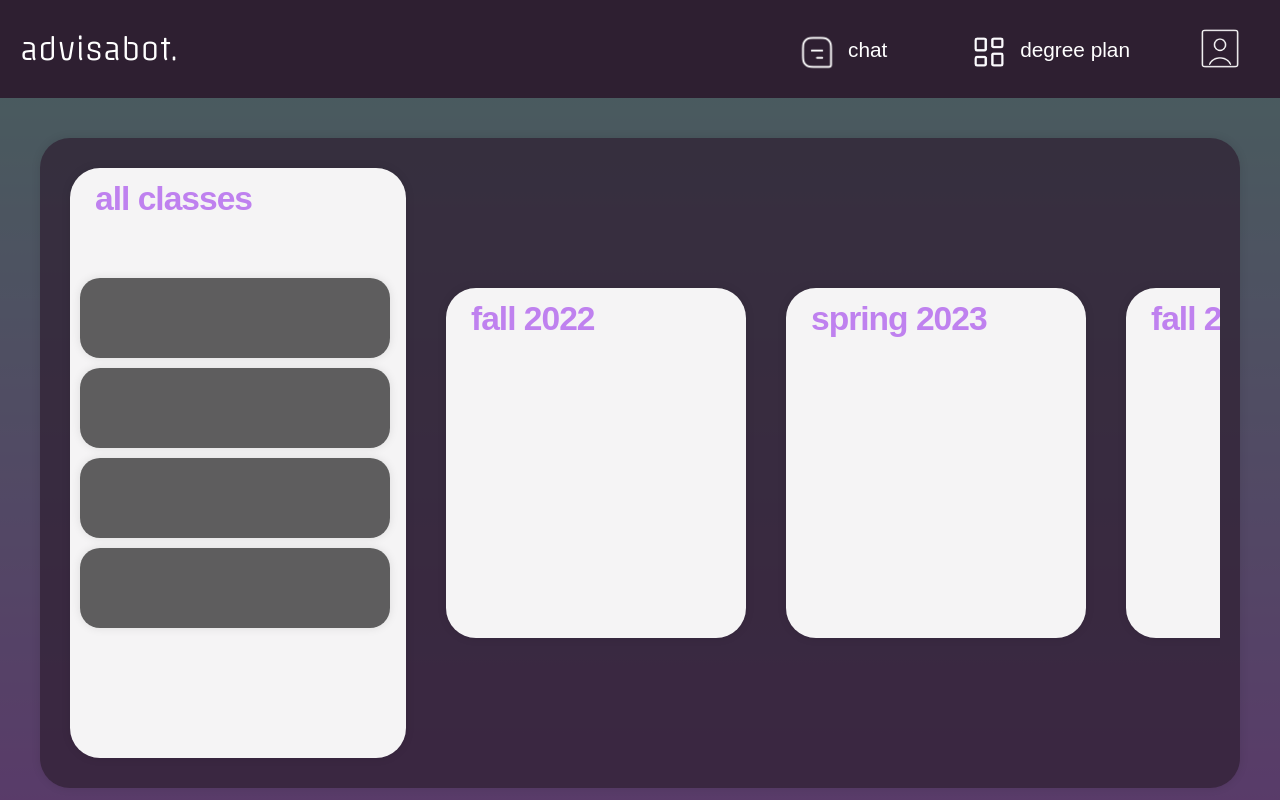
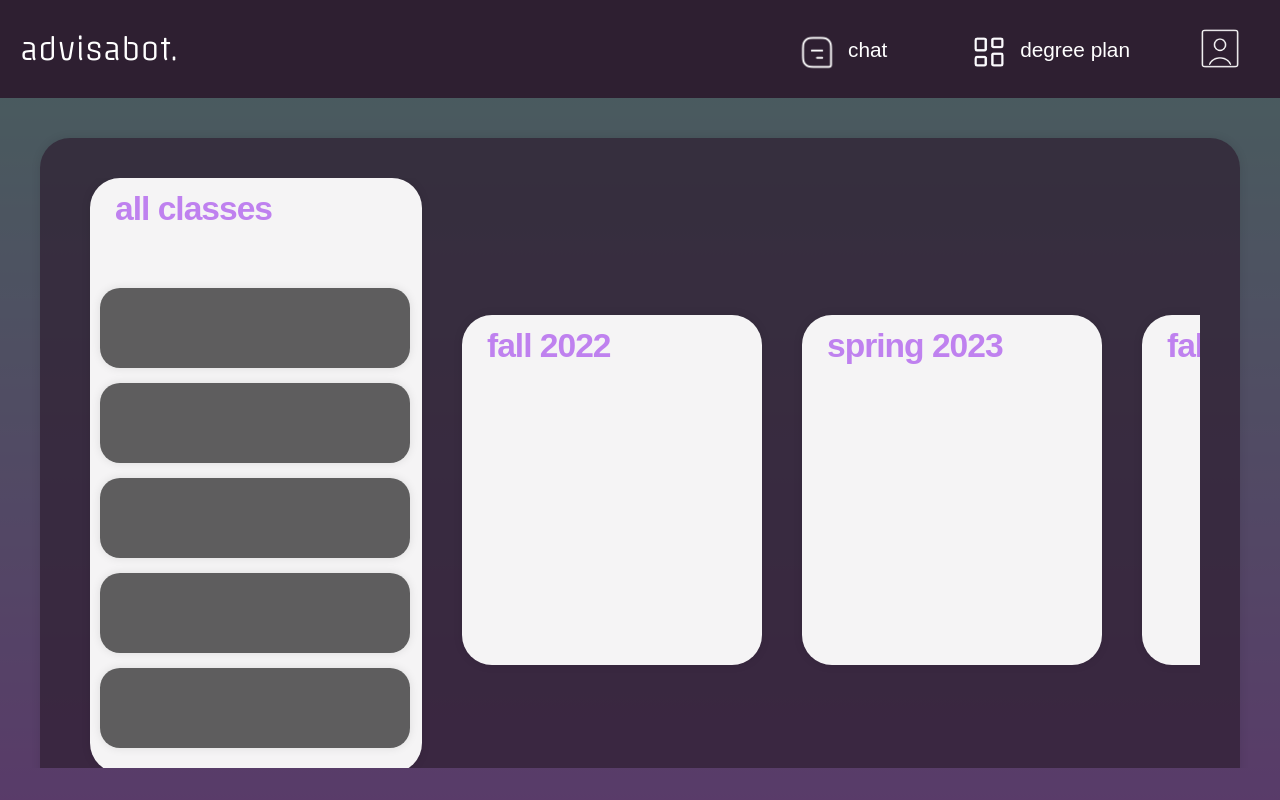
Before and after one commit to acm-projects/Sage, a React (Create React App) app in the folder advisabot/: page /degreeplan in a window 1280 px wide. Built offline with nearby package versions, Linux system fonts and the light colour scheme; a web font is replaced by a local one.

Commit message:
reformatted degp again

```diff
--- a/advisabot/src/degreeplan/DegreePlan.js
+++ b/advisabot/src/degreeplan/DegreePlan.js
@@ -16,6 +16,8 @@ const DegreePlan = () => {
                 <div className='classes'></div>
                 <div className='classes'></div>
                 <div className='classes'></div>
+                <div className='classes'></div>
+
 
             </div>
             <div className='semester ' >
@@ -32,6 +34,7 @@ const DegreePlan = () => {
             </div>
           </div>
         </div>
+        <button>BUTTON</button>
       </div>
     </div>
   );
--- a/advisabot/src/degreeplan/style.css
+++ b/advisabot/src/degreeplan/style.css
@@ -13,7 +13,7 @@
   .content {
     flex: 1; /* Make the content div expand to fill the remaining space */
     padding: 20px; /* Add padding to the content */
-
+    margin-bottom: 130px;
     overflow-y: scroll;
   }
 
@@ -23,9 +23,10 @@
     position: relative;
     background: rgba(46, 31, 49, 0.7);
     border-radius: 30px;
-    padding: 20px;
+    padding: 40px;
     box-shadow: 0 0 10px rgba(0, 0, 0, 0.1);
     margin: 20px;
+    margin-bottom: 30px;
     display: flex;
     justify-content: space-between; /* Align items at the start of the flex container */
     flex-wrap: wrap; /* Allow items to wrap to the next line if necessary */
@@ -47,11 +48,13 @@
 
   /* Adjust styles for the second div as needed */
   margin: 10px;
+  margin-top: 0px;
+  margin-bottom: 30px;
   margin-right: 20px;
   background: rgb(245, 244, 245); /* Background color */
   border-radius: 30px; /* Adjust the border radius to control the roundness */
   padding: 110px; /* Add padding inside the box */
-  padding-bottom: 120px;
+  padding-bottom: 10px;
   width: 10%;
   box-shadow: 0 0 10px rgba(0, 0, 0, 0.1); /* Add a subtle box shadow for depth */
   position: relative; /* Ensure elements are positioned relative to their container */
@@ -66,7 +69,7 @@
 .classes{
 
   /* Adjust styles for the second div as needed */
-  margin-bottom: 10px ;
+  margin-bottom: 15px ;
   margin-left: -100px;
   background: rgba(30, 30, 30, 0.7); /* Background color */
   border-radius: 20px; /* Adjust the border radius to control the roundness */
@@ -77,6 +80,7 @@
   display: flex; /* Use flexbox layout */
   justify-content:left; /* Aligmn items at the start of the flex container */
   flex-wrap: wrap;
+  box-shadow: 0 0 10px rgba(0, 0, 0, 0.1);
 
 }
 
```
